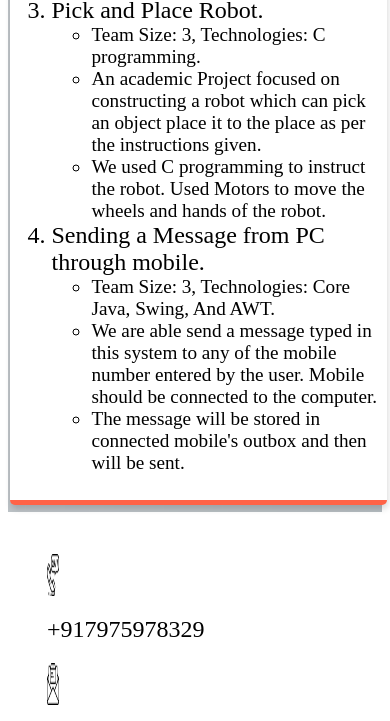
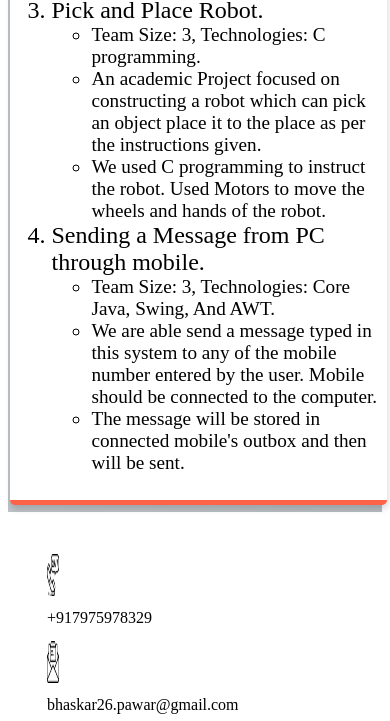
Before and after one commit to bhaskar-repo/portfolio, a plain HTML site: page index.html in a window 390 px wide. Shown: the part 3864-4585 px from the top of the page. Drawn offline with nearby package versions, Linux system fonts and the light colour scheme.

Commit message:
Update myPortfolio.css

```diff
--- a/myPortfolio.css
+++ b/myPortfolio.css
@@ -211,6 +211,9 @@ a : hover {
 		width : 95vw;
 		height : 40vh;
 	}
+	.footer-text {
+		font-size: 1rem;
+	}
 }
 
 @media screen and (max-width: 352px) {
```
